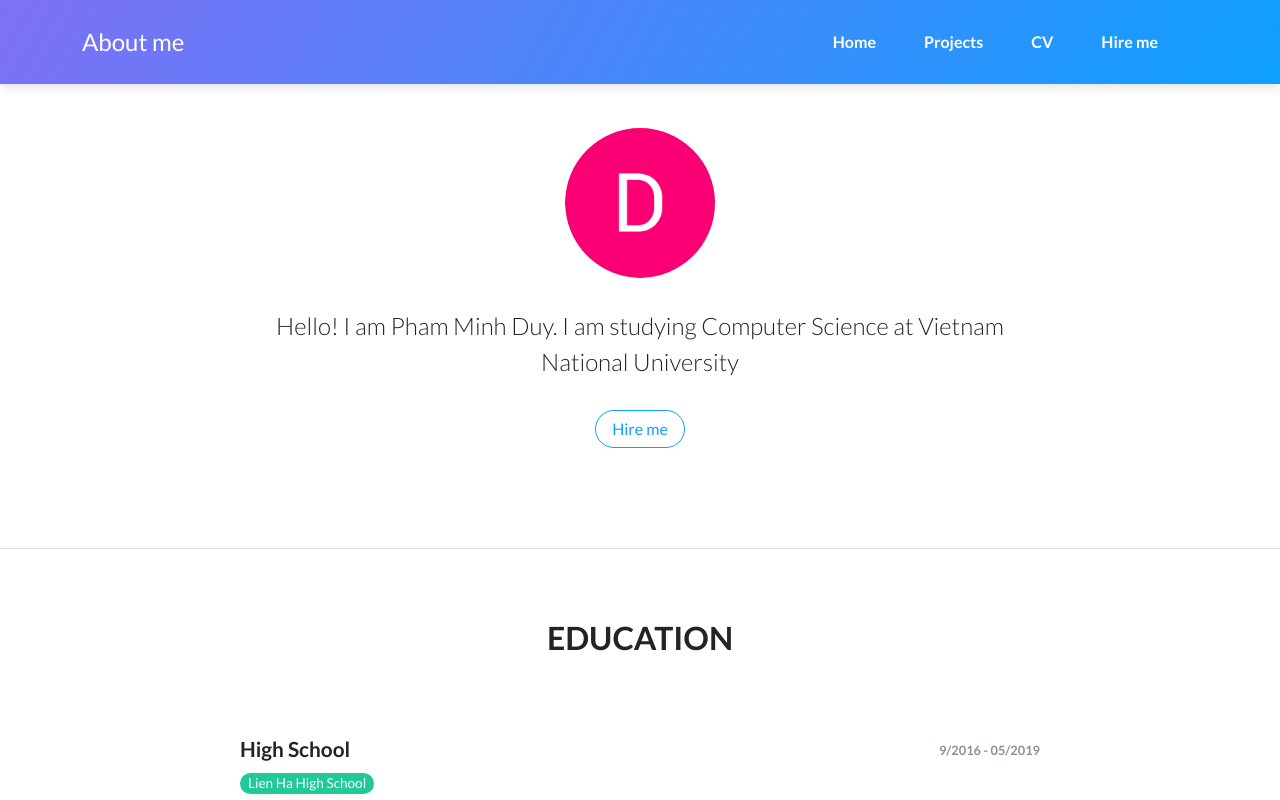
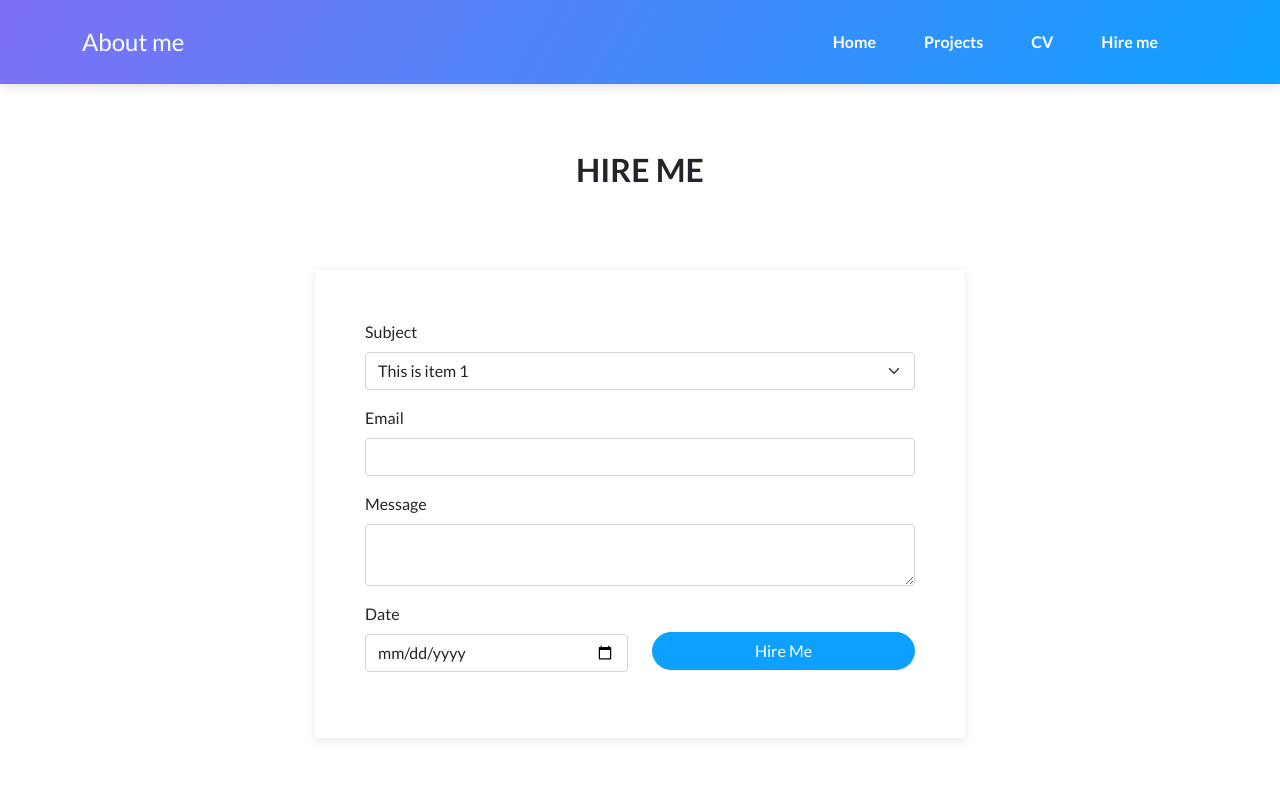
Before and after one commit to duypham312/cv, a React (Create React App) app: page /hire in a window 1280 px wide. Shown: the top 800 px of the page. Built offline with nearby package versions, Linux system fonts and the light colour scheme.

Commit message:
Added React router and initial HireMe

```diff
--- a/package.json
+++ b/package.json
@@ -8,6 +8,7 @@
     "@testing-library/user-event": "^12.8.3",
     "react": "^17.0.2",
     "react-dom": "^17.0.2",
+    "react-router-dom": "^5.2.0",
     "react-scripts": "4.0.3",
     "web-vitals": "^1.1.2"
   },
--- a/src/App.js
+++ b/src/App.js
@@ -1,16 +1,31 @@
 import {Component} from "react";
+import {BrowserRouter as Router, Route} from "react-router-dom";
+
 import Header from "./components/Header";
 import CV from "./components/CV";
 import Footer from "./components/Footer";
+import HireMe from "./components/HireMe";
+import Home from "./components/Home";
+import Projects from "./components/Projects";
 
 class App extends Component {
     render() {
         return (
-            <div>
-                <Header/>
-                <CV/>
-                <Footer/>
-            </div>
+            <Router>
+                <div>
+                    <Header/>
+
+                    <Route exact path={'/'} component={Home}/>
+
+                    <Route exact path={'/projects'} component={Projects}/>
+
+                    <Route exact path={'/cv'} component={CV}/>
+
+                    <Route exact path={'/hire'} component={HireMe}/>
+
+                    <Footer/>
+                </div>
+            </Router>
         );
     }
 }
--- a/src/components/Header.js
+++ b/src/components/Header.js
@@ -1,17 +1,18 @@
 import React, {Component} from 'react';
+import {Link} from "react-router-dom";
 
 class Header extends Component {
     render() {
         return (
             <div>
                 <nav className="navbar navbar-dark navbar-expand-lg fixed-top bg-white portfolio-navbar gradient">
-                    <div className="container"><a className="navbar-brand logo" href="#">About me</a><button data-bs-toggle="collapse" className="navbar-toggler" data-bs-target="#navbarNav"><span className="visually-hidden">Toggle navigation</span><span className="navbar-toggler-icon" /></button>
+                    <div className="container"><Link className="navbar-brand logo" to="/">About me</Link><button data-bs-toggle="collapse" className="navbar-toggler" data-bs-target="#navbarNav"><span className="visually-hidden">Toggle navigation</span><span className="navbar-toggler-icon" /></button>
                         <div className="collapse navbar-collapse" id="navbarNav">
                             <ul className="navbar-nav ms-auto">
-                                <li className="nav-item"><a className="nav-link" href="/#">Home</a></li>
-                                <li className="nav-item"><a className="nav-link" href="/#">Projects</a></li>
-                                <li className="nav-item"><a className="nav-link active" href="/#">CV</a></li>
-                                <li className="nav-item"><a className="nav-link" href="/#">Hire me</a></li>
+                                <li className="nav-item"><Link className="nav-link" to="/">Home</Link></li>
+                                <li className="nav-item"><Link className="nav-link" to="/projects">Projects</Link></li>
+                                <li className="nav-item"><Link className="nav-link active" to="/cv">CV</Link></li>
+                                <li className="nav-item"><Link className="nav-link" to="/hire">Hire me</Link></li>
                             </ul>
                         </div>
                     </div>
--- /dev/null
+++ b/src/components/HireMe.js
@@ -0,0 +1,38 @@
+import React, {Component} from 'react';
+
+class HireMe extends Component {
+    render() {
+        return (
+            <div>
+                <div className="page hire-me-page" style={{paddingTop: '4vw'}}>
+                    <section className="portfolio-block hire-me">
+                        <div className="container">
+                            <div className="heading">
+                                <h2>Hire Me</h2>
+                            </div>
+                            <form>
+                                <div className="mb-3"><label className="form-label" htmlFor="subject">Subject</label><select className="form-select" id="subject">
+                                    <optgroup label="This is a group">
+                                        <option value={12} selected>This is item 1</option>
+                                        <option value={13}>This is item 2</option>
+                                        <option value={14}>This is item 3</option>
+                                    </optgroup>
+                                </select></div>
+                                <div className="mb-3"><label className="form-label" htmlFor="email">Email</label><input className="form-control" type="email" id="email" /></div>
+                                <div className="mb-3"><label className="form-label" htmlFor="message">Message</label><textarea className="form-control" id="message" defaultValue={""} /></div>
+                                <div className="mb-3">
+                                    <div className="row">
+                                        <div className="col-md-6"><label className="form-label" htmlFor="hire-date">Date</label><input className="form-control" id="hire-date" type="date" /></div>
+                                        <div className="col-md-6 button"><button className="btn btn-primary d-block w-100" type="submit">Hire Me</button></div>
+                                    </div>
+                                </div>
+                            </form>
+                        </div>
+                    </section>
+                </div>
+            </div>
+        );
+    }
+}
+
+export default HireMe;
--- /dev/null
+++ b/src/components/Home.js
@@ -0,0 +1,13 @@
+import React, {Component} from 'react';
+
+class Home extends Component {
+    render() {
+        return (
+            <div>
+
+            </div>
+        );
+    }
+}
+
+export default Home;
--- /dev/null
+++ b/src/components/Projects.js
@@ -0,0 +1,13 @@
+import React, {Component} from 'react';
+
+class Projects extends Component {
+    render() {
+        return (
+            <div>
+
+            </div>
+        );
+    }
+}
+
+export default Projects;
```
Also changed, not shown: 1 other file (tests, documents, lock files or other folders).
